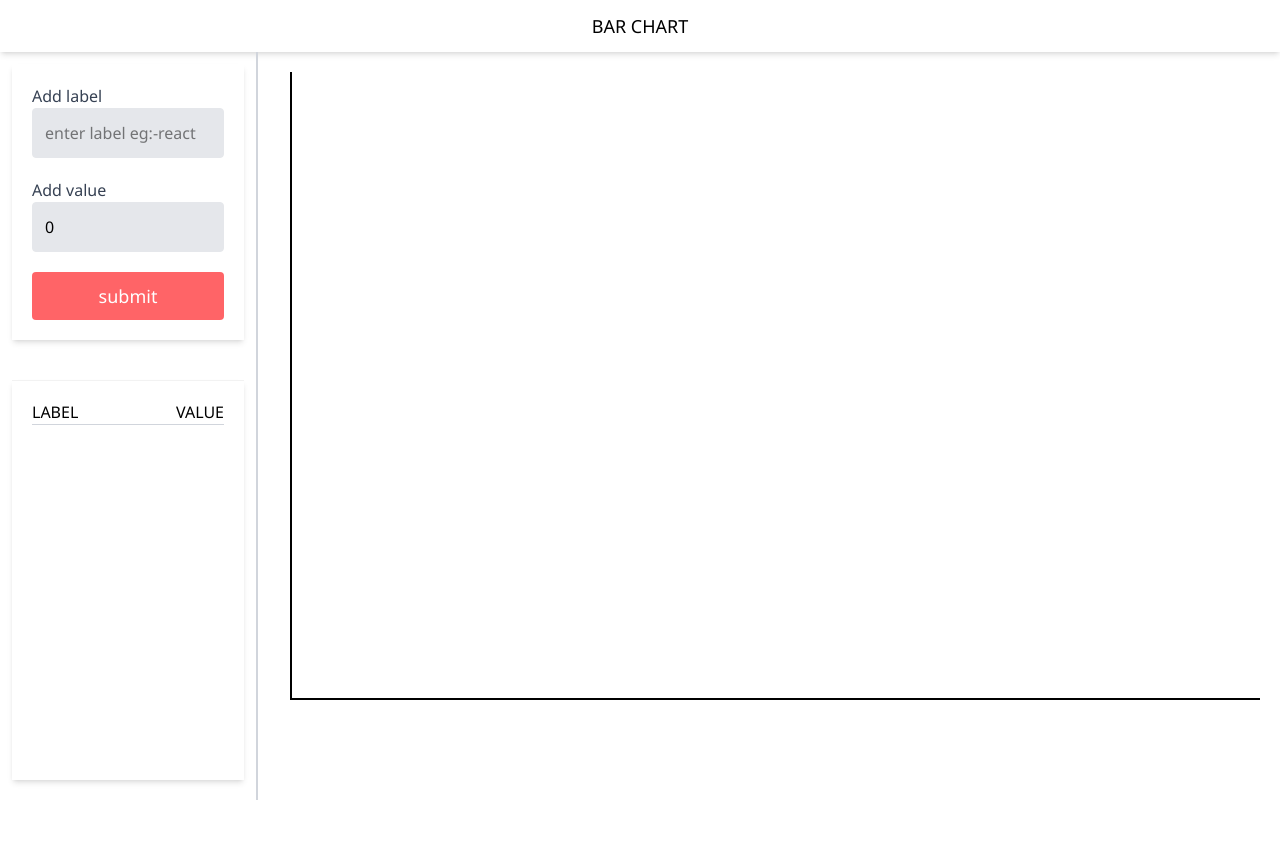
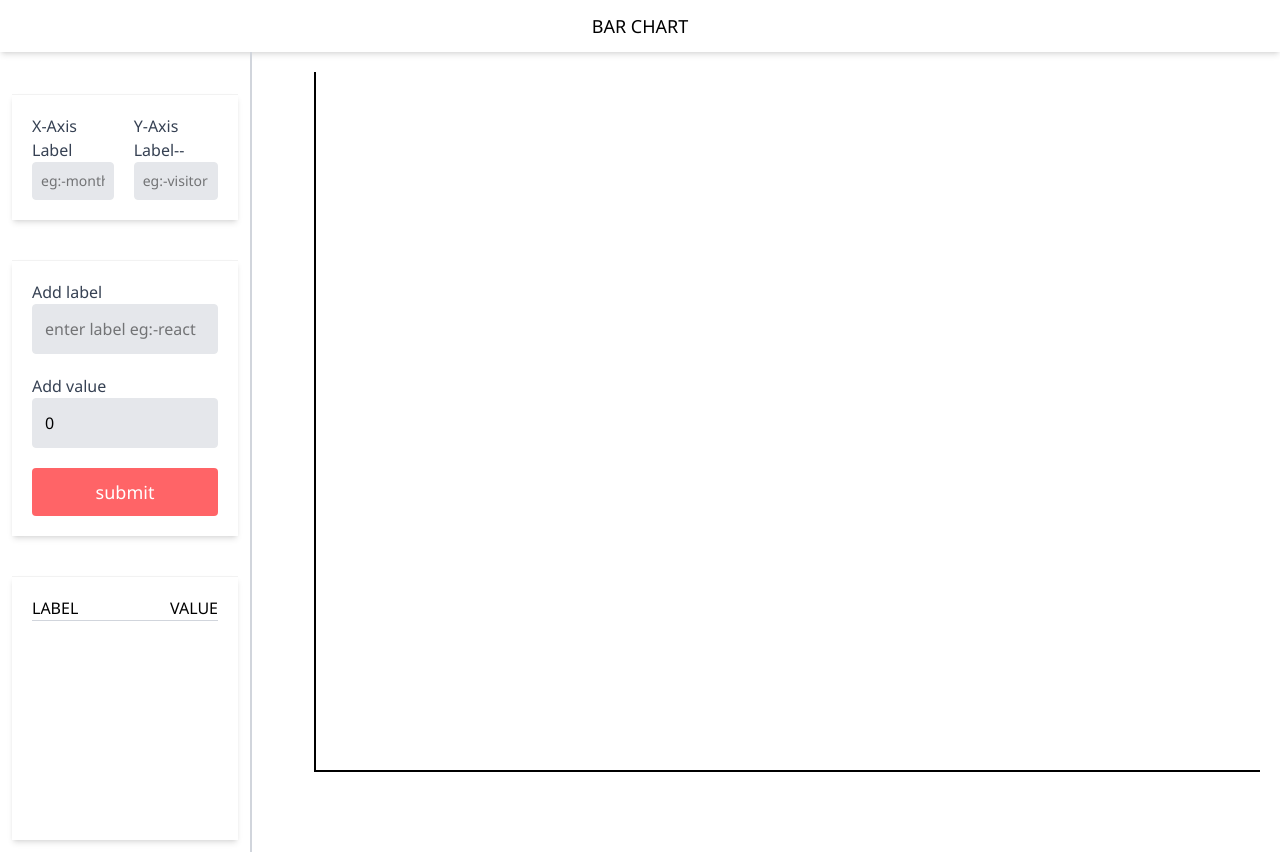
Before and after one commit to satyamsingh-simform/react-p-4-bar-chart-creator, a React (Vite) app: page / in a window 1280 px wide. Before the commit the page ends 800 px from the top, so only its background shows below. Built offline with nearby package versions, Linux system fonts and the light colour scheme.

Commit message:
feat:create-axis-label

```diff
--- a/src/App.tsx
+++ b/src/App.tsx
@@ -1,19 +1,39 @@
-import { useState } from "react";
+import { createContext, useState } from "react";
 import { AddData } from "./components/AddData";
 import { DisplayGraph } from "./components/DisplayGraph";
 import { Header } from "./components/Header";
 import type { GraphData } from "./utils/type";
 
+type axisLabelContextType={
+    xAxisLabel: string,
+    yAxisLabel:string,
+    setX:React.Dispatch<React.SetStateAction<string>>
+    setY:React.Dispatch<React.SetStateAction<string>>
+}
+
+export const axisLabelContext=createContext<axisLabelContextType>({
+    xAxisLabel:'',
+    yAxisLabel:'',
+    setX:()=>{},
+    setY:()=>{},
+})
 
 export default function App() {
     const [graphData,setGraphData]=useState<GraphData[]>([])
+    const [xAxisLabel,setX]=useState('');
+    const [yAxisLabel,setY]=useState('');
+
+    console.log(xAxisLabel,yAxisLabel);
+
 
     return (
         <div className="h-screen flex flex-col">
             <Header/>
             <main className="flex flex-97 h-full gap-3 mb-4">
-                <AddData graphData={graphData} setGraphData={setGraphData}/>
-                <DisplayGraph graphData={graphData}/>
+                <axisLabelContext.Provider value={{xAxisLabel, yAxisLabel, setX, setY}}>
+                    <AddData graphData={graphData} setGraphData={setGraphData}/>
+                    <DisplayGraph graphData={graphData}/>
+                </axisLabelContext.Provider>
             </main>
         </div>
     );
--- a/src/components/AddData.tsx
+++ b/src/components/AddData.tsx
@@ -1,6 +1,7 @@
 import { useState } from "react";
 import type { GraphData } from "../utils/type";
 import { DisplayData } from "./DisplayData";
+import { SetAxisLabel } from "./SetAxisLabel";
 
 type AddDataProps = {
   graphData: GraphData[];
@@ -33,7 +34,8 @@ export const AddData = ({ graphData, setGraphData }: AddDataProps) => {
 
   return (
     <section className="h-full flex flex-col gap-10 flex-20 border-r-2 border-gray-300 p-3 ">
-      <div className="shadow-md flex flex-col gap-5 p-5">
+      <SetAxisLabel/>
+      <div className="shadow-md flex flex-col gap-5 p-5 inset-shadow-2xs">
         <div>
           <label htmlFor="label" className="text-gray-700">
             Add label
--- a/src/components/DisplayData.tsx
+++ b/src/components/DisplayData.tsx
@@ -47,7 +47,7 @@ export const DisplayData = ({ graphData, setGraphData }: DisplayDataProps) => {
   }
 
   return (
-    <div className="flex flex-col gap-5 shadow-md inset-shadow-2xs p-5 h-100 overflow-y-auto">
+    <div className="flex flex-col gap-5 shadow-md inset-shadow-2xs p-5 h-90 overflow-y-auto">
       <div className="flex justify-between border-b border-gray-300">
         <span>LABEL</span>
         <span>VALUE</span>
--- a/src/components/DisplayGraph.tsx
+++ b/src/components/DisplayGraph.tsx
@@ -1,10 +1,15 @@
+import { useContext } from "react";
 import type { GraphData } from "../utils/type";
+import { axisLabelContext } from "../App";
 
 type DisplayGraphProps = {
   graphData: GraphData[];
 };
 
 export const DisplayGraph = ({ graphData }: DisplayGraphProps) => {
+
+  const {xAxisLabel,yAxisLabel}=useContext(axisLabelContext)
+
   const maxVal = Math.max(...graphData.map((obj) => obj.value));
   const gap = Number((maxVal / 10).toFixed(2));
   const intervals = Array.from({ length: 11 }, (_, index) =>
@@ -13,6 +18,8 @@ export const DisplayGraph = ({ graphData }: DisplayGraphProps) => {
 
   return (
     <div className="left-right flex gap-10 flex-80 p-5 pb-1 border-l-2 border-b-2 relative">
+      <div className="absolute -left-10 top-100 rotate-270 h-10 w-10">{yAxisLabel}</div>
+      <div className="absolute left-150 -bottom-16 ">{xAxisLabel}</div>
       <div className="flex flex-col justify-between">
         {maxVal === Number.NEGATIVE_INFINITY
           ? null
@@ -26,7 +33,7 @@ export const DisplayGraph = ({ graphData }: DisplayGraphProps) => {
           className=" flex flex-col justify-end items-center p-3 pb-0"
         >
           <span
-            title={`${data.value}`}
+            title={`${data.label}-${data.value}`}
             style={{ height: `${(data.value / maxVal) * 100}%` }}
             className="p-3 bg-amber-200 w-full min-w-15 flex justify-center relative hover:bg-pink-300 hover:cursor-pointer"
           >
--- /dev/null
+++ b/src/components/SetAxisLabel.tsx
@@ -0,0 +1,38 @@
+import { useContext } from "react";
+import { axisLabelContext } from "../App";
+
+export const SetAxisLabel = () => {
+
+    const {xAxisLabel,yAxisLabel,setX,setY}=useContext(axisLabelContext)
+
+  return(
+    <div className="axis-label shadow-md flex gap-5 p-5 inset-shadow-2xs">
+        <div>
+          <label htmlFor="label" className="text-gray-700">
+            X-Axis Label
+          </label>
+          <input
+            id="label"
+            className="w-full bg-gray-200 p-2 rounded-sm border border-gray-200 outline-gray-500 text-sm"
+            type="text"
+            placeholder="eg:-months"
+            value={xAxisLabel}
+            onChange={(e)=>setX(e.currentTarget.value)}
+          />
+        </div>
+
+        <div>
+          <label htmlFor="label" className="text-gray-700">
+            Y-Axis Label--
+          </label>
+          <input
+            className="w-full bg-gray-200 p-2 rounded-sm border border-gray-200 outline-gray-500 text-sm"
+            type="text"
+            placeholder="eg:-visitor"
+            value={yAxisLabel}
+            onChange={(e)=>setY(e.currentTarget.value)}
+          />
+        </div>
+      </div>
+  )
+};
--- a/src/index.css
+++ b/src/index.css
@@ -10,5 +10,10 @@ body{
 
 .left-right{
   margin: 20px;
-  margin-bottom: 100px;
+  margin-bottom: 80px;
+  margin-left: 50px;
 }
+
+.axis-label{
+  margin-top: 30px;
+}
```
